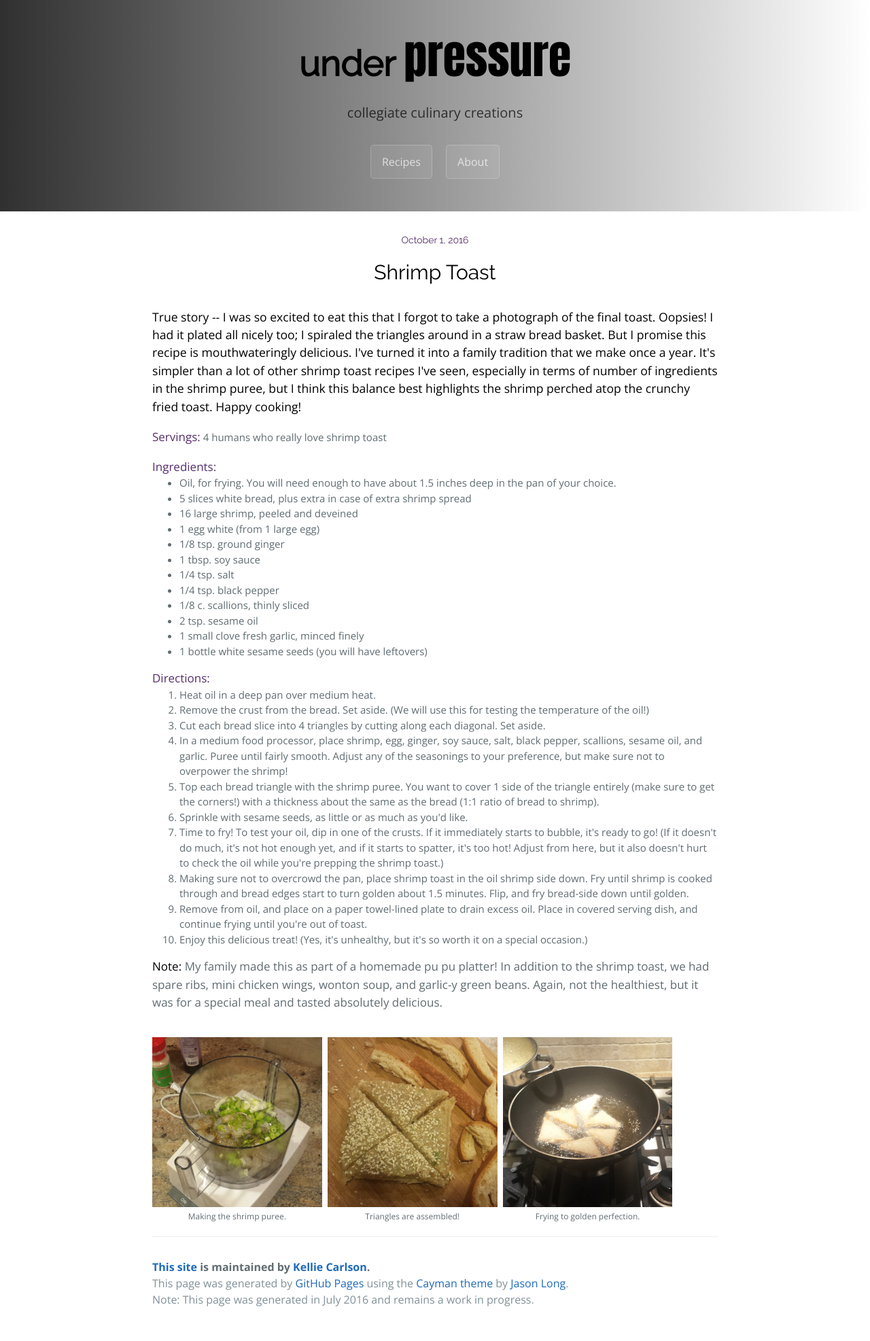
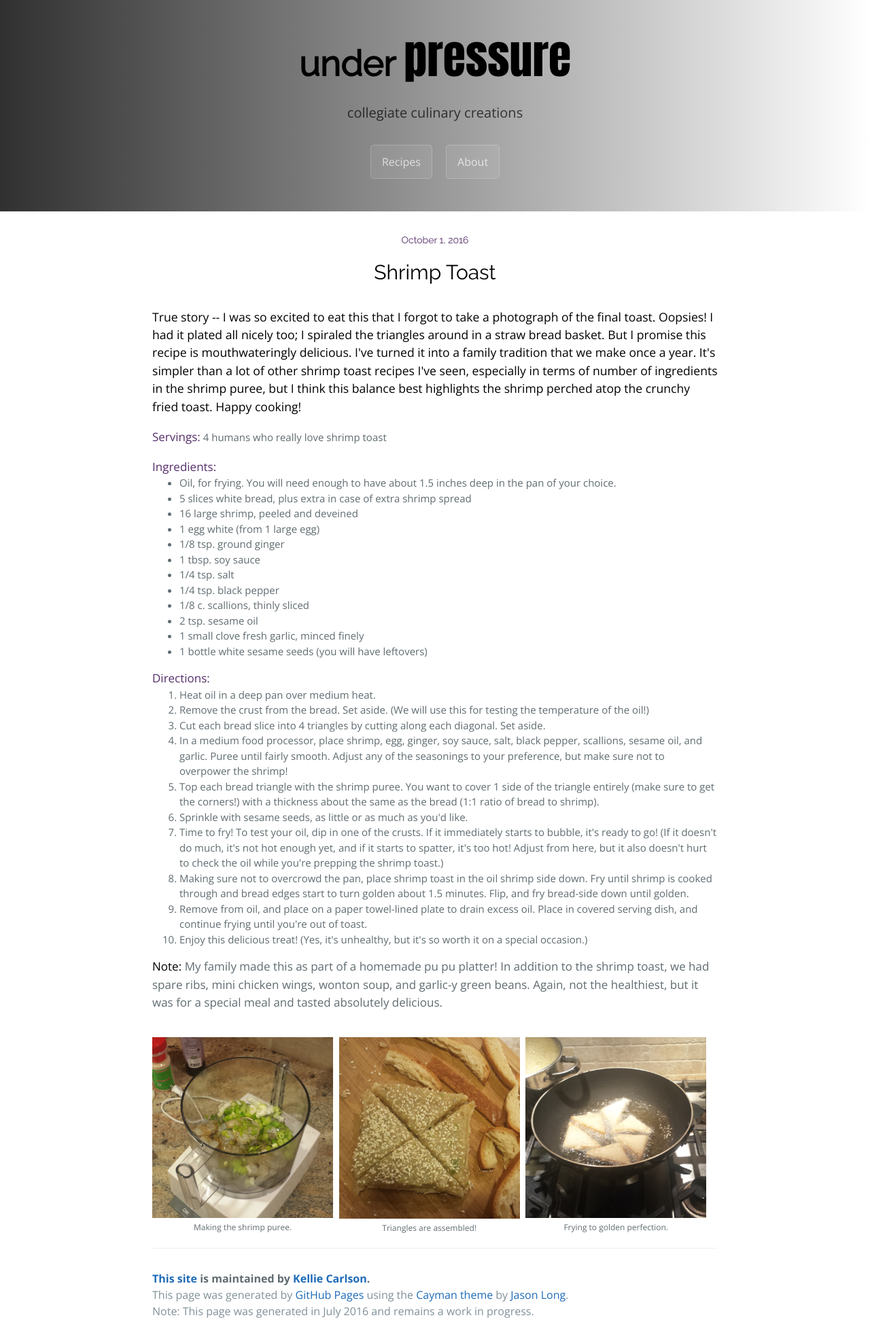
Before and after one commit to carlsonkellie/under_pressure_blog, a Jekyll site: the page built from _posts/2016-10-1-shrimp-toast.html, in a window 1280 px wide. Shown: the whole page at 68% size. Built offline with Jekyll 4.4.1, drawn with Linux system fonts in a browser that asks for light colours; some web fonts are replaced.

Commit message:
sizing adjustment

```diff
--- a/_posts/2016-10-1-shrimp-toast.html
+++ b/_posts/2016-10-1-shrimp-toast.html
@@ -45,7 +45,7 @@ description: True story -- I was so excited to eat this that I forgot to take a
 <br/>
 <br/>
 
-<p style="float: left; font-size: 9pt; text-align: center; width: 30%; margin-right: 1%; margin-bottom: 0.5em;"><img src="/under_pressure_blog/blog-images/shrimp_toast_puree.jpg" style="width: 100%">Making the shrimp puree.</p>
-<p style="float: left; font-size: 9pt; text-align: center; width: 30%; margin-right: 1%; margin-bottom: 0.5em;"><img src="/under_pressure_blog/blog-images/shrimp_toast_triangles.jpg" style="width: 100%">Triangles are assembled!</p>
-<p style="float: left; font-size: 9pt; text-align: center; width: 30%; margin-right: 1%; margin-bottom: 0.5em;"><img src="/under_pressure_blog/blog-images/shrimp_toast_frying.jpg" style="width: 100%">Frying to golden perfection.</p>
+<p style="float: left; font-size: 9pt; text-align: center; width: 32%; margin-right: 1%; margin-bottom: 0.5em;"><img src="/under_pressure_blog/blog-images/shrimp_toast_puree.jpg" style="width: 100%">Making the shrimp puree.</p>
+<p style="float: left; font-size: 9pt; text-align: center; width: 32%; margin-right: 1%; margin-bottom: 0.5em;"><img src="/under_pressure_blog/blog-images/shrimp_toast_triangles.jpg" style="width: 100%">Triangles are assembled!</p>
+<p style="float: left; font-size: 9pt; text-align: center; width: 32%; margin-right: 1%; margin-bottom: 0.5em;"><img src="/under_pressure_blog/blog-images/shrimp_toast_frying.jpg" style="width: 100%">Frying to golden perfection.</p>
 <p style="clear: both;">
```
